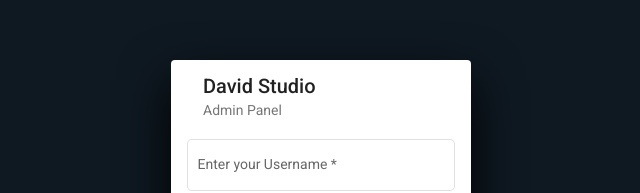
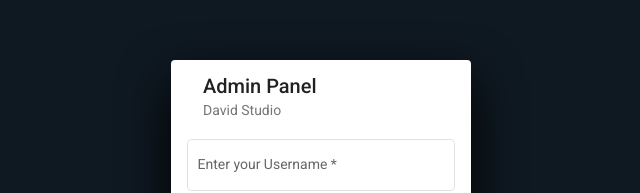
Before and after one commit to davidkhachatryan123/David-Studio-Client-Admin, an Angular app: page /login in a window 1280 px wide. Shown: the part 183-376 px from the top of the page, without its empty margins (319-959 px from the left). Built offline with nearby package versions, Linux system fonts and the light colour scheme; no server answers.

Commit message:
00:12 02-Dec-22

```diff
--- a/src/app/website/routing/login/components/login.component.html
+++ b/src/app/website/routing/login/components/login.component.html
@@ -1,8 +1,8 @@
 <div class="container">
   <mat-card class="login">
     <mat-card-header>
-      <mat-card-title>David Studio</mat-card-title>
-      <mat-card-subtitle>Admin Panel</mat-card-subtitle>
+      <mat-card-title>Admin Panel</mat-card-title>
+      <mat-card-subtitle>David Studio</mat-card-subtitle>
     </mat-card-header>
 
     <form [formGroup]="loginForm" novalidate (ngSubmit)="submit()">
```
